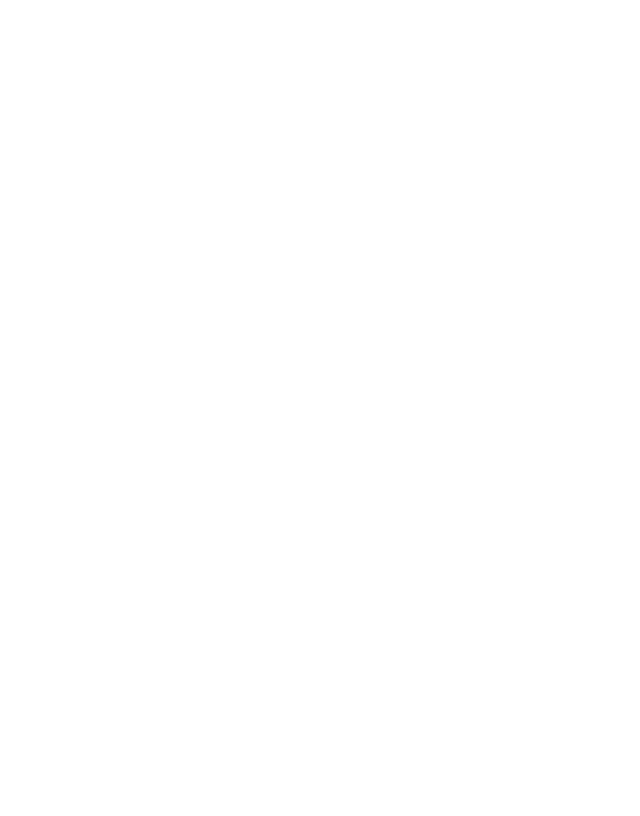
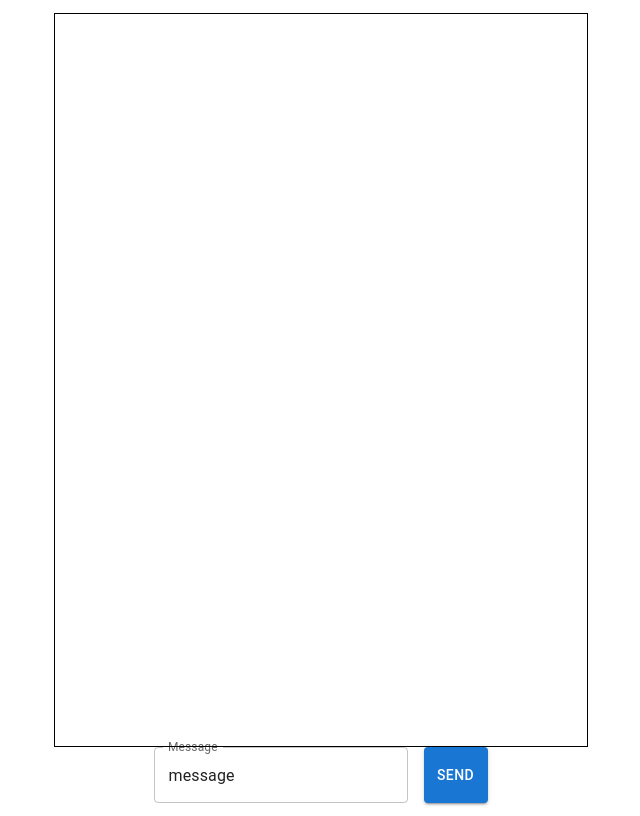
Before and after one commit to JulieWilly/customer-support_AI, a Next.js app: page / in a window 1280 px wide. Shown: the whole page, without its empty margins (327-967 px from the left). Built offline with nearby package versions, Linux system fonts and the light colour scheme.

Commit message:
adding the user interface of our customer support app

```diff
--- a/app/page.js
+++ b/app/page.js
@@ -1,8 +1,38 @@
-import Image from "next/image";
-import styles from "./page.module.css";
+'use client'
+import { Box, Button, Stack, TextField } from "@mui/material";
+import { AssistantStream } from "openai/lib/AssistantStream";
+import { useState } from "react";
 
 export default function Home() {
+  const [messages, setMessages] = useState([
+    {
+      role: 'assistant',
+      content: "Hi! I'm the MentalHealth support assistant. How can i help you today?",
+    }
+  ])
+
+  const [message, setMessage] = useState('')
+  const sendMessage = async () => {
+
+  }
   return (
-<></>
+<Box width={'100vw'} height={'100vh'} display={'flex'} flexDirection={'column'} justifyContent={'center'} alignItems={'center'}>
+  <Stack direction={'column'} width={'500px'} height={'700px'} border={'solid black 1px '} p={2} spacing={3} >
+    <Stack direction={'column'} spacing={2} flexGrow={1} overflow={'auto'} maxHeight={'100%'}>
+      {
+      <Box display={'flex'} justifyContent={'//'}  >
+        <Box bgcolor={'//'} color={'white'} borderRadius={16} p={3} ></Box>
+
+      </Box>
+      }
+    </Stack>
+
+  </Stack>
+  <Stack direction={'row'} spacing={2}>
+    <TextField label={'Message'} fullWidth value={'message'} onChange={(e) => setMessage(e.target.value)} />
+      <Button variant="contained" onClick={sendMessage}>Send</Button>
+  </Stack>
+
+</Box>
   );
 }
```
